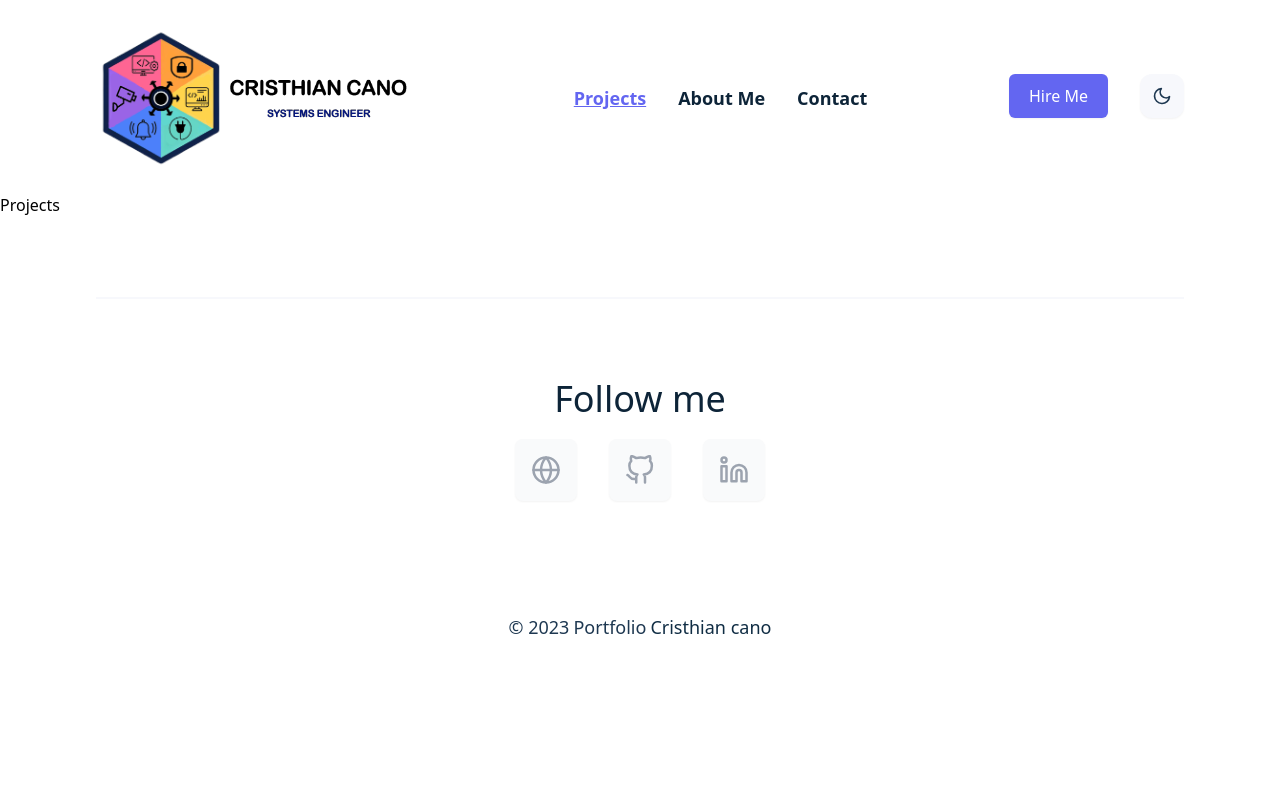
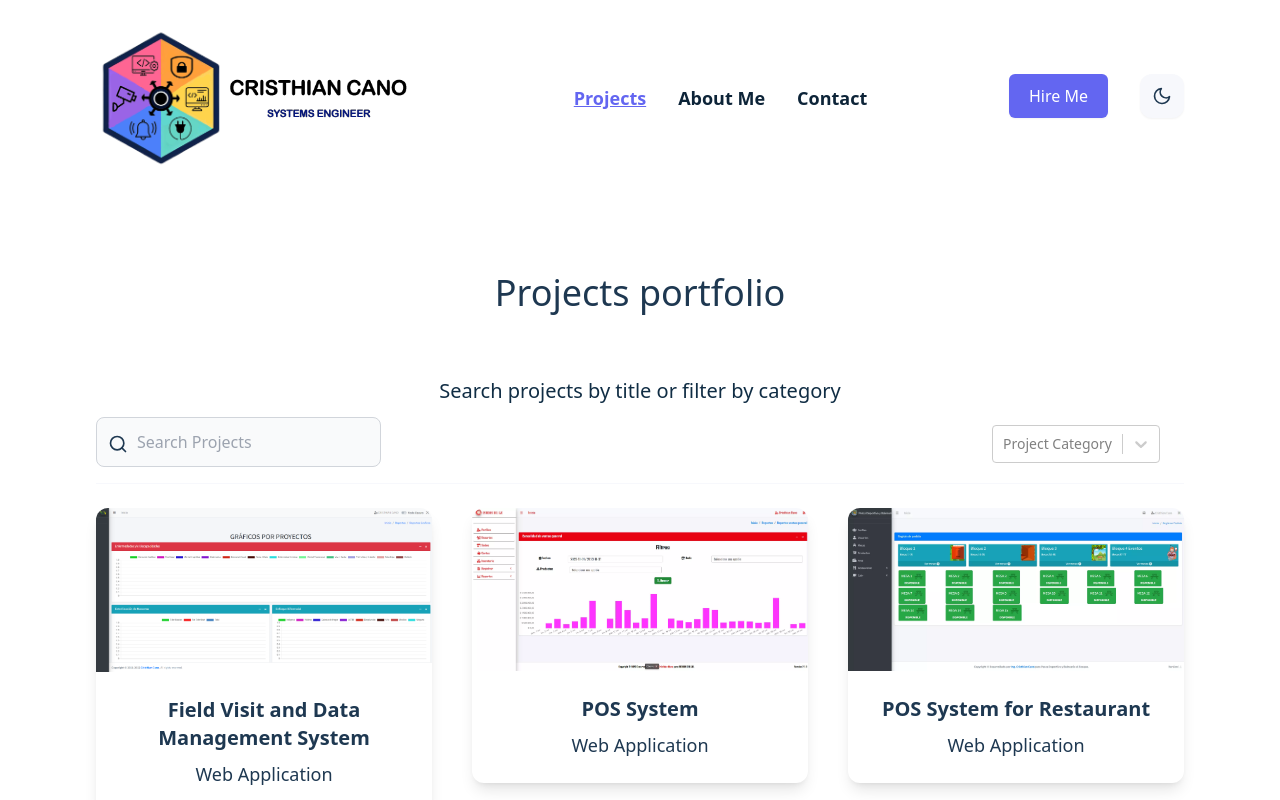
Before and after one commit to CrisCano11/portfolio, a React (Vite) app: page /projects in a window 1280 px wide. Shown: the top 800 px of the page. Built offline with nearby package versions, Linux system fonts and the light colour scheme.

Commit message:
Project view components

```diff
--- a/src/components/projects/ProjectsGrid.jsx
+++ b/src/components/projects/ProjectsGrid.jsx
@@ -36,7 +36,7 @@ const ProjectsGrid = () => {
                         mb-3
                         "
 				>
-					{isSpanish ? "Busca proyectos por titulo o categoria" : "Search projects by title or filter by category"}
+					{isSpanish ? "Busca proyectos por título o categoría" : "Search projects by title or filter by category"}
 				</h3>
 				<div
 					className="
@@ -54,6 +54,9 @@ const ProjectsGrid = () => {
 							<FiSearch className="text-ternary-dark dark:text-ternary-light w-5 h-5"></FiSearch>
 						</div>
 						<input
+						onChange={(e) => {
+							setSearchProject(e.target.value);
+						}}
 						type="search"
 						id="search"
 						className="block w-full p-3 ps-10 text-md text-gray-900 border border-gray-300 rounded-lg bg-gray-50 focus:ring-blue-500 focus:border-blue-500 dark:bg-gray-700 dark:border-gray-600 dark:placeholder-gray-400 dark:text-white dark:focus:ring-blue-500 dark:focus:border-blue-500"
--- a/src/pages/Projects.jsx
+++ b/src/pages/Projects.jsx
@@ -1,8 +1,14 @@
+import ProjectsGrid from '../components/projects/ProjectsGrid';
+import { ProjectsProvider } from '../context/ProjectsContext';
 
 const Projects = () => {
-  return (
-    <div>Projects</div>
-  )
-}
+	return (
+		<ProjectsProvider>
+			<div className="container mx-auto">
+				<ProjectsGrid />
+			</div>
+		</ProjectsProvider>
+	);
+};
 
-export default Projects
+export default Projects;
```
